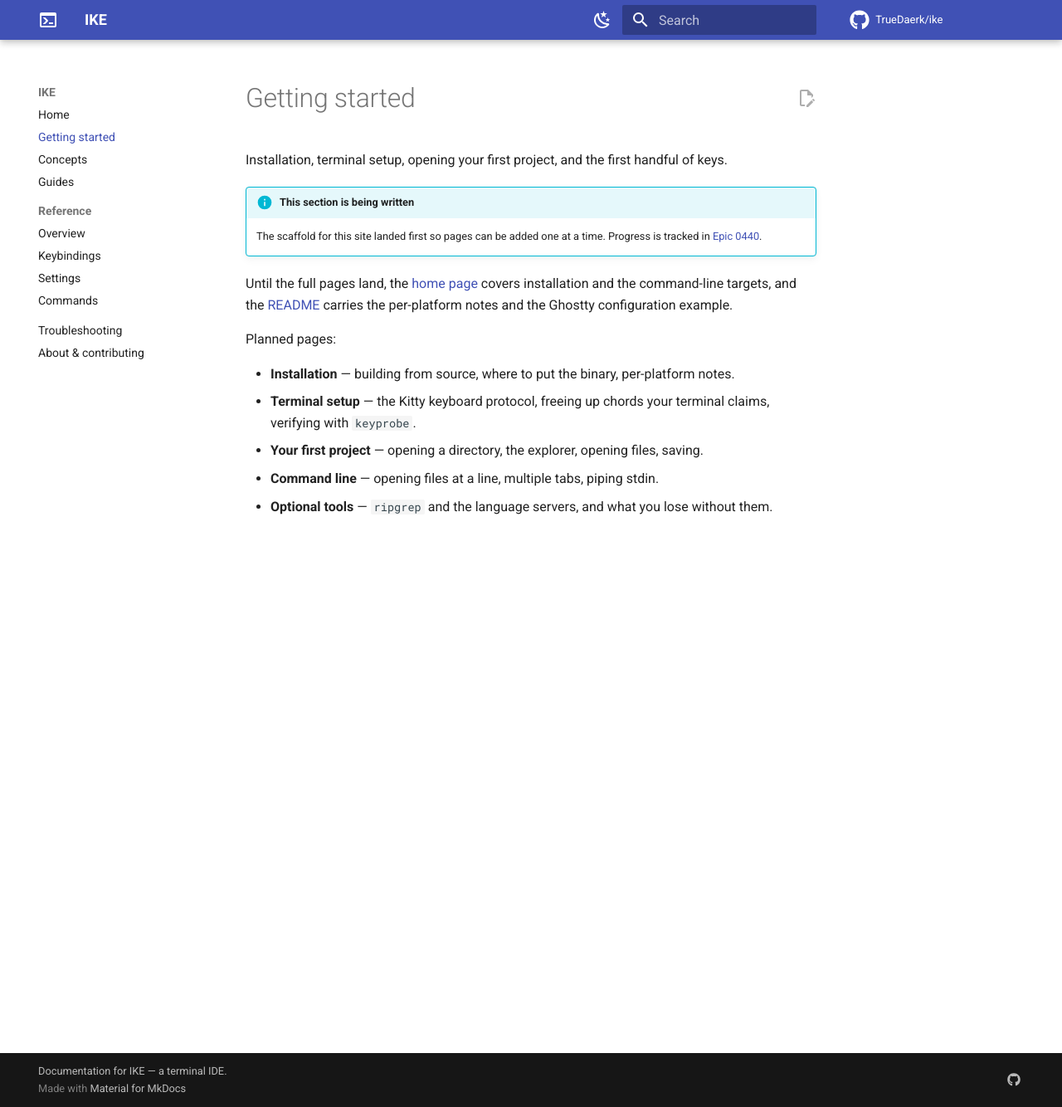
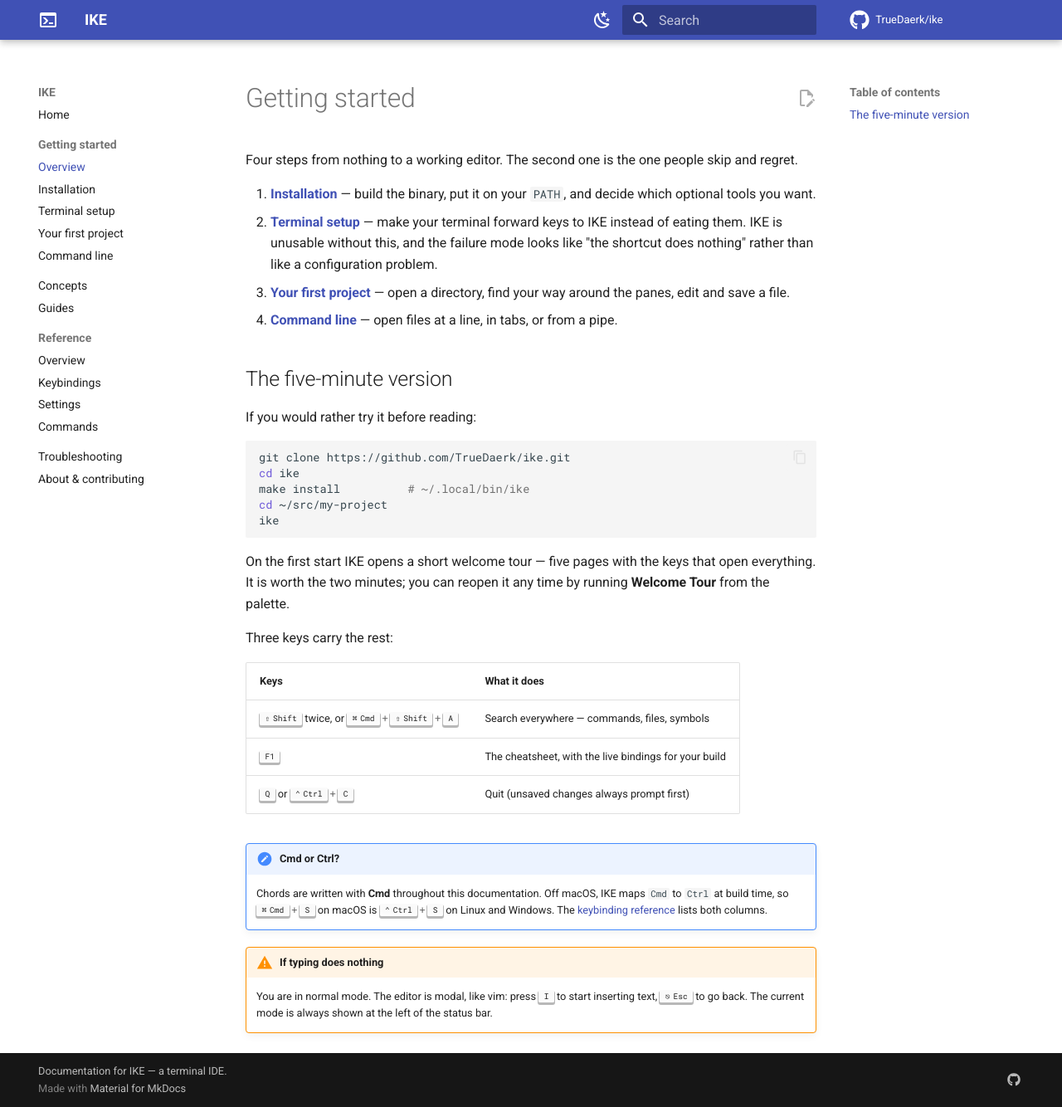
Before and after one commit to TrueDaerk/ike, an MkDocs documentation site: the page built from userdocs/getting-started/index.md, in a window 1280 px wide and 1334 px high. Shown: the whole window at 83% size. Built offline with MkDocs 1.6.1 and Material for MkDocs 9.7.7, drawn with Linux system fonts in a browser that asks for light colours; comment, search, counter and statistics services are not loaded.

Commit message:
docs(site): getting started — install, terminal setup, first project, CLI
Replaces the Getting started stub with four real pages plus an overview
that orders them, and stops deferring to the README.

Terminal setup gets its own page rather than a footnote: the Kitty
protocol requirement, clearing the terminal's own keybinds, the macOS
Option-as-composition caveat, verifying with keyprobe, and what to do
when a chord is simply unfixable (rebind, palette, vim keys).

First project documents the things that are not guessable — the working
directory is the project root, restore_last only redirects outside a
project directory (.git/.ike markers), the first-run welcome tour, and
that q quits from the tree or a non-typing editor.

Chords quoted in prose were checked against the generated keybinding
reference rather than written from memory.

Closes #1189

````diff
--- a/mkdocs.yml
+++ b/mkdocs.yml
@@ -65,7 +65,12 @@ markdown_extensions:
 
 nav:
   - Home: index.md
-  - Getting started: getting-started/index.md
+  - Getting started:
+      - Overview: getting-started/index.md
+      - Installation: getting-started/installation.md
+      - Terminal setup: getting-started/terminal-setup.md
+      - Your first project: getting-started/first-project.md
+      - Command line: getting-started/command-line.md
   - Concepts: concepts/index.md
   - Guides: guides/index.md
   - Reference:
--- a/userdocs/getting-started/index.md
+++ b/userdocs/getting-started/index.md
@@ -1,22 +1,50 @@
 # Getting started
 
-Installation, terminal setup, opening your first project, and the first
-handful of keys.
+Four steps from nothing to a working editor. The second one is the one people
+skip and regret.
 
-!!! info "This section is being written"
-    The scaffold for this site landed first so pages can be added one at a
-    time. Progress is tracked in
-    [Epic 0440](https://github.com/TrueDaerk/ike/issues/1182).
+1. **[Installation](installation.md)** — build the binary, put it on your
+   `PATH`, and decide which optional tools you want.
+2. **[Terminal setup](terminal-setup.md)** — make your terminal forward keys
+   to IKE instead of eating them. IKE is unusable without this, and the
+   failure mode looks like "the shortcut does nothing" rather than like a
+   configuration problem.
+3. **[Your first project](first-project.md)** — open a directory, find your
+   way around the panes, edit and save a file.
+4. **[Command line](command-line.md)** — open files at a line, in tabs, or
+   from a pipe.
 
-Until the full pages land, the [home page](../index.md) covers installation
-and the command-line targets, and the
-[README](https://github.com/TrueDaerk/ike/blob/main/README.md) carries the
-per-platform notes and the Ghostty configuration example.
+## The five-minute version
 
-Planned pages:
+If you would rather try it before reading:
 
-- **Installation** — building from source, where to put the binary, per-platform notes.
-- **Terminal setup** — the Kitty keyboard protocol, freeing up chords your terminal claims, verifying with `keyprobe`.
-- **Your first project** — opening a directory, the explorer, opening files, saving.
-- **Command line** — opening files at a line, multiple tabs, piping stdin.
-- **Optional tools** — `ripgrep` and the language servers, and what you lose without them.
+```sh
+git clone https://github.com/TrueDaerk/ike.git
+cd ike
+make install          # ~/.local/bin/ike
+cd ~/src/my-project
+ike
+```
+
+On the first start IKE opens a short welcome tour — five pages with the keys
+that open everything. It is worth the two minutes; you can reopen it any time
+by running **Welcome Tour** from the palette.
+
+Three keys carry the rest:
+
+| Keys | What it does |
+|---|---|
+| ++shift++ twice, or ++cmd+shift+a++ | Search everywhere — commands, files, symbols |
+| ++f1++ | The cheatsheet, with the live bindings for your build |
+| ++q++ or ++ctrl+c++ | Quit (unsaved changes always prompt first) |
+
+!!! note "Cmd or Ctrl?"
+    Chords are written with **Cmd** throughout this documentation. Off macOS,
+    IKE maps `Cmd` to `Ctrl` at build time, so ++cmd+s++ on macOS is
+    ++ctrl+s++ on Linux and Windows. The
+    [keybinding reference](../reference/keybindings.md) lists both columns.
+
+!!! warning "If typing does nothing"
+    You are in normal mode. The editor is modal, like vim: press ++i++ to
+    start inserting text, ++esc++ to go back. The current mode is always shown
+    at the left of the status bar.
````
Also changed, not shown: userdocs/getting-started/command-line.md (added, +71 -0 lines), userdocs/getting-started/first-project.md (added, +114 -0 lines), userdocs/getting-started/installation.md (added, +91 -0 lines), userdocs/getting-started/terminal-setup.md (added, +103 -0 lines), userdocs/troubleshooting.md (+3 -3 lines).
